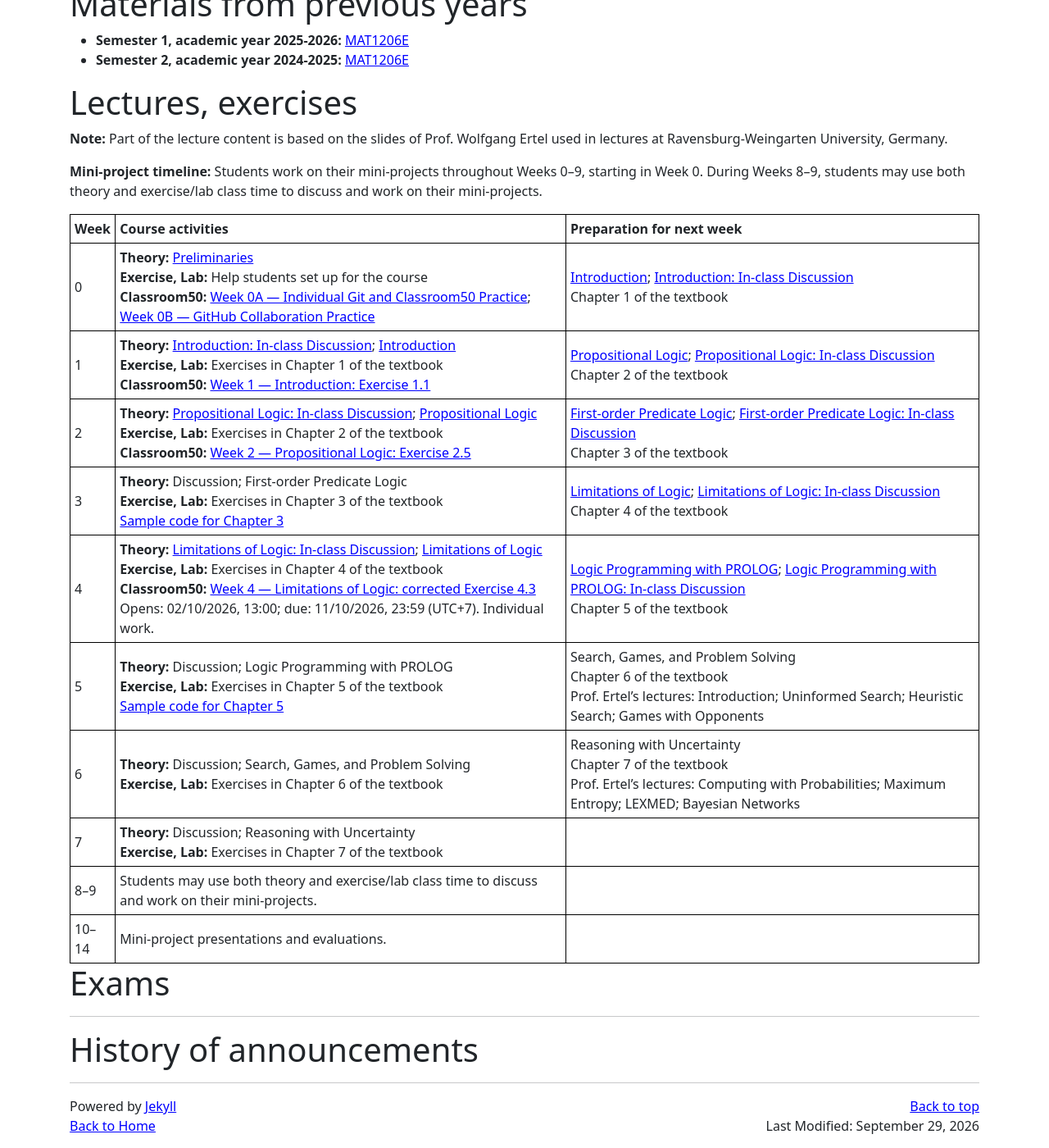
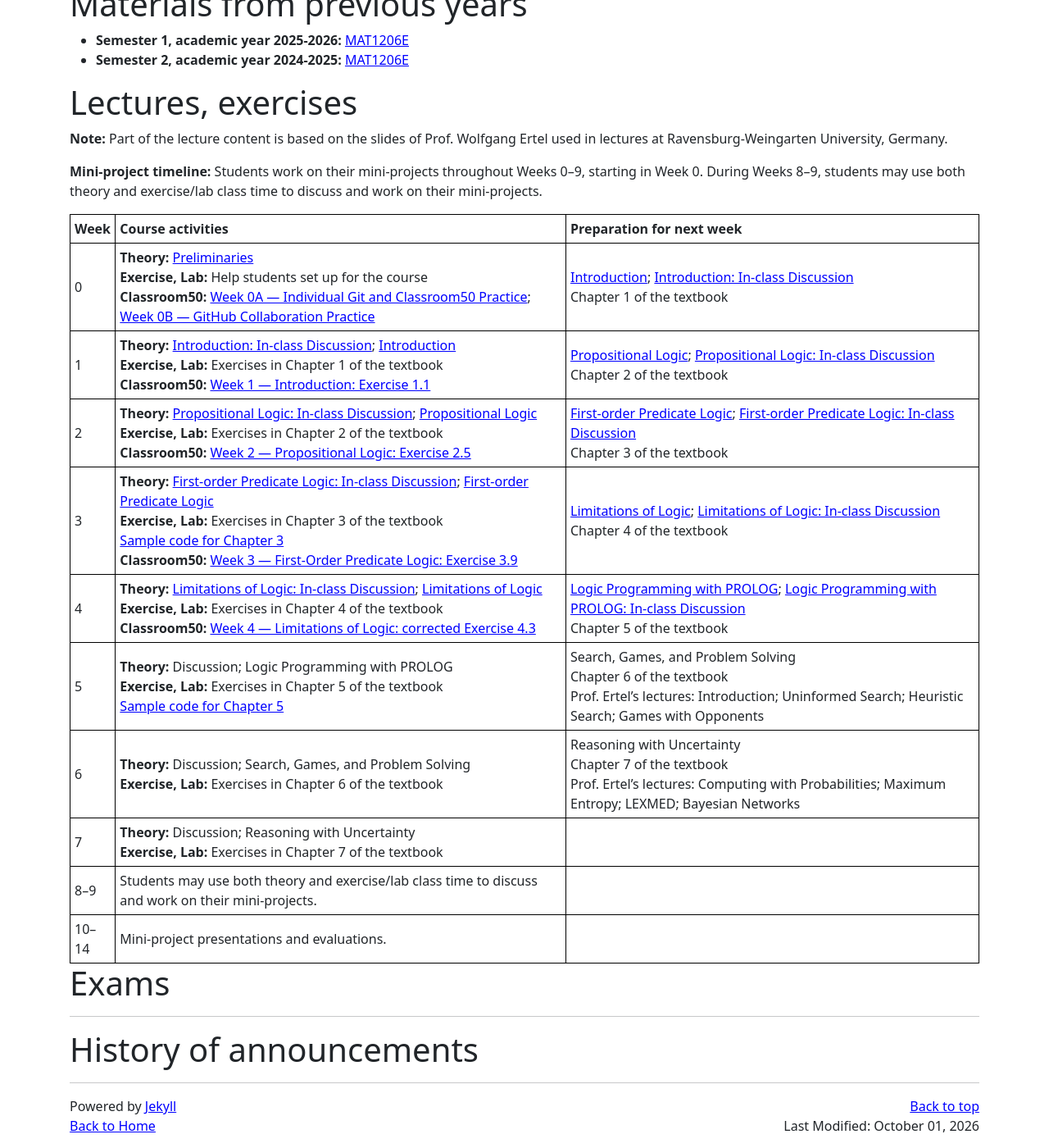
Before and after one commit to hoanganhduc/hoanganhduc.github.io, a Jekyll site: the page built from teaching/VNU-HUS/2026/winter/MAT1206E/index.md, in a window 1280 px wide and 1400 px high, scrolled down 2302 px. Shown: the whole window at 82% size. Built offline with Jekyll 4.4.1, drawn with Linux system fonts in a browser that asks for light colours; nearby versions of some CDN libraries; a style sheet for code colours, icons or effects is not loaded.

Commit message:
Fix Week 3 links and Week 4 table consistency for AI courses

```diff
--- a/teaching/VNU-HUS/2026/winter/MAT1206E/index.md
+++ b/teaching/VNU-HUS/2026/winter/MAT1206E/index.md
@@ -1,7 +1,7 @@
 ---
 layout: default
 title: "VNU-HUS MAT1206E: Introduction to Artificial Intelligence"
-last_modified_at: 2026-09-29
+last_modified_at: 2026-10-01
 lang: "en"
 katex: true
 ---
@@ -94,8 +94,8 @@ This is the website for the course "Introduction to Artificial Intelligence (VNU
 | 0 | **Theory:** [Preliminaries]({{ page.url }}/Preliminaries.pdf)<br>**Exercise, Lab:** Help students set up for the course<br>**Classroom50:** [Week 0A — Individual Git and Classroom50 Practice](https://classroom50.org/VNU-HUS/vnu-hus-mat1206e-winter-2026/assignments/w00-individual-onboarding/accept); [Week 0B — GitHub Collaboration Practice](https://classroom50.org/VNU-HUS/vnu-hus-mat1206e-winter-2026/assignments/w00-group-collaboration/accept) | [Introduction]({{ page.url }}/Introduction.pdf); [Introduction: In-class Discussion]({{ page.url }}/Discussion/Introduction.pdf)<br>Chapter 1 of the textbook |
 | 1 | **Theory:** [Introduction: In-class Discussion]({{ page.url }}/Discussion/Introduction.pdf); [Introduction]({{ page.url }}/Introduction.pdf)<br>**Exercise, Lab:** Exercises in Chapter 1 of the textbook<br>**Classroom50:** [Week 1 — Introduction: Exercise 1.1](https://classroom50.org/VNU-HUS/vnu-hus-mat1206e-winter-2026/assignments/ch01-introduction/accept) | [Propositional Logic]({{ page.url }}/Propositional_Logic.pdf); [Propositional Logic: In-class Discussion]({{ page.url }}/Discussion/Propositional_Logic.pdf)<br>Chapter 2 of the textbook |
 | 2 | **Theory:** [Propositional Logic: In-class Discussion]({{ page.url }}/Discussion/Propositional_Logic.pdf); [Propositional Logic]({{ page.url }}/Propositional_Logic.pdf)<br>**Exercise, Lab:** Exercises in Chapter 2 of the textbook<br>**Classroom50:** [Week 2 — Propositional Logic: Exercise 2.5](https://classroom50.org/VNU-HUS/vnu-hus-mat1206e-winter-2026/assignments/ch02-propositional-logic/accept) | [First-order Predicate Logic]({{ page.url }}/First-order_Predicate_Logic.pdf); [First-order Predicate Logic: In-class Discussion]({{ page.url }}/Discussion/First-order_Predicate_Logic.pdf)<br>Chapter 3 of the textbook |
-| 3 | **Theory:** Discussion; First-order Predicate Logic<br>**Exercise, Lab:** Exercises in Chapter 3 of the textbook<br>[Sample code for Chapter 3]({% link teaching/VNU-HUS/2026/winter/MAT1206E/samplecode.md %}#chapter-3-first-order-predicate-logic){% comment %}<br>**Classroom50:** [Week 3 — First-Order Predicate Logic: Exercise 3.9](https://classroom50.org/VNU-HUS/vnu-hus-mat1206e-winter-2026/assignments/ch03-first-order-logic/accept){% endcomment %} | [Limitations of Logic]({{ page.url }}/Limitations_of_Logic.pdf); [Limitations of Logic: In-class Discussion]({{ page.url }}/Discussion/Limitations_of_Logic.pdf)<br>Chapter 4 of the textbook |
-| 4 | **Theory:** [Limitations of Logic: In-class Discussion]({{ page.url }}/Discussion/Limitations_of_Logic.pdf); [Limitations of Logic]({{ page.url }}/Limitations_of_Logic.pdf)<br>**Exercise, Lab:** Exercises in Chapter 4 of the textbook<br>**Classroom50:** [Week 4 — Limitations of Logic: corrected Exercise 4.3](https://classroom50.org/VNU-HUS/vnu-hus-mat1206e-winter-2026/assignments/ch04-limitations-of-logic/accept)<br>Opens: 02/10/2026, 13:00; due: 11/10/2026, 23:59 (UTC+7). Individual work. | [Logic Programming with PROLOG]({{ page.url }}/Logic_Programming_with_PROLOG.pdf); [Logic Programming with PROLOG: In-class Discussion]({{ page.url }}/Discussion/Logic_Programming_with_PROLOG.pdf)<br>Chapter 5 of the textbook |
+| 3 | **Theory:** [First-order Predicate Logic: In-class Discussion]({{ page.url }}/Discussion/First-order_Predicate_Logic.pdf); [First-order Predicate Logic]({{ page.url }}/First-order_Predicate_Logic.pdf)<br>**Exercise, Lab:** Exercises in Chapter 3 of the textbook<br>[Sample code for Chapter 3]({% link teaching/VNU-HUS/2026/winter/MAT1206E/samplecode.md %}#chapter-3-first-order-predicate-logic)<br>**Classroom50:** [Week 3 — First-Order Predicate Logic: Exercise 3.9](https://classroom50.org/VNU-HUS/vnu-hus-mat1206e-winter-2026/assignments/ch03-first-order-logic/accept) | [Limitations of Logic]({{ page.url }}/Limitations_of_Logic.pdf); [Limitations of Logic: In-class Discussion]({{ page.url }}/Discussion/Limitations_of_Logic.pdf)<br>Chapter 4 of the textbook |
+| 4 | **Theory:** [Limitations of Logic: In-class Discussion]({{ page.url }}/Discussion/Limitations_of_Logic.pdf); [Limitations of Logic]({{ page.url }}/Limitations_of_Logic.pdf)<br>**Exercise, Lab:** Exercises in Chapter 4 of the textbook<br>**Classroom50:** [Week 4 — Limitations of Logic: corrected Exercise 4.3](https://classroom50.org/VNU-HUS/vnu-hus-mat1206e-winter-2026/assignments/ch04-limitations-of-logic/accept) | [Logic Programming with PROLOG]({{ page.url }}/Logic_Programming_with_PROLOG.pdf); [Logic Programming with PROLOG: In-class Discussion]({{ page.url }}/Discussion/Logic_Programming_with_PROLOG.pdf)<br>Chapter 5 of the textbook |
 | 5 | **Theory:** Discussion; Logic Programming with PROLOG<br>**Exercise, Lab:** Exercises in Chapter 5 of the textbook<br>[Sample code for Chapter 5]({% link teaching/VNU-HUS/2026/winter/MAT1206E/samplecode.md %}#chapter-5-logic-programming-with-prolog){% comment %}<br>**Classroom50:** [Week 5 — Logic Programming with PROLOG: Exercises 5.2, 5.3, 5.5, 5.8](https://classroom50.org/VNU-HUS/vnu-hus-mat1206e-winter-2026/assignments/ch05-prolog/accept){% endcomment %} | Search, Games, and Problem Solving<br>Chapter 6 of the textbook<br>Prof. Ertel's lectures: Introduction; Uninformed Search; Heuristic Search; Games with Opponents |
 | 6 | **Theory:** Discussion; Search, Games, and Problem Solving<br>**Exercise, Lab:** Exercises in Chapter 6 of the textbook{% comment %}<br>**Classroom50:** [Week 6 — Search, Games and Problem Solving: Exercises 6.6 and 6.12](https://classroom50.org/VNU-HUS/vnu-hus-mat1206e-winter-2026/assignments/ch06-search/accept){% endcomment %} | Reasoning with Uncertainty<br>Chapter 7 of the textbook<br>Prof. Ertel's lectures: Computing with Probabilities; Maximum Entropy; LEXMED; Bayesian Networks |
 | 7 | **Theory:** Discussion; Reasoning with Uncertainty<br>**Exercise, Lab:** Exercises in Chapter 7 of the textbook | |
```
Also changed, not shown: teaching/VNU-HUS/2026/winter/MAT3508/index.md (+3 -3 lines).
